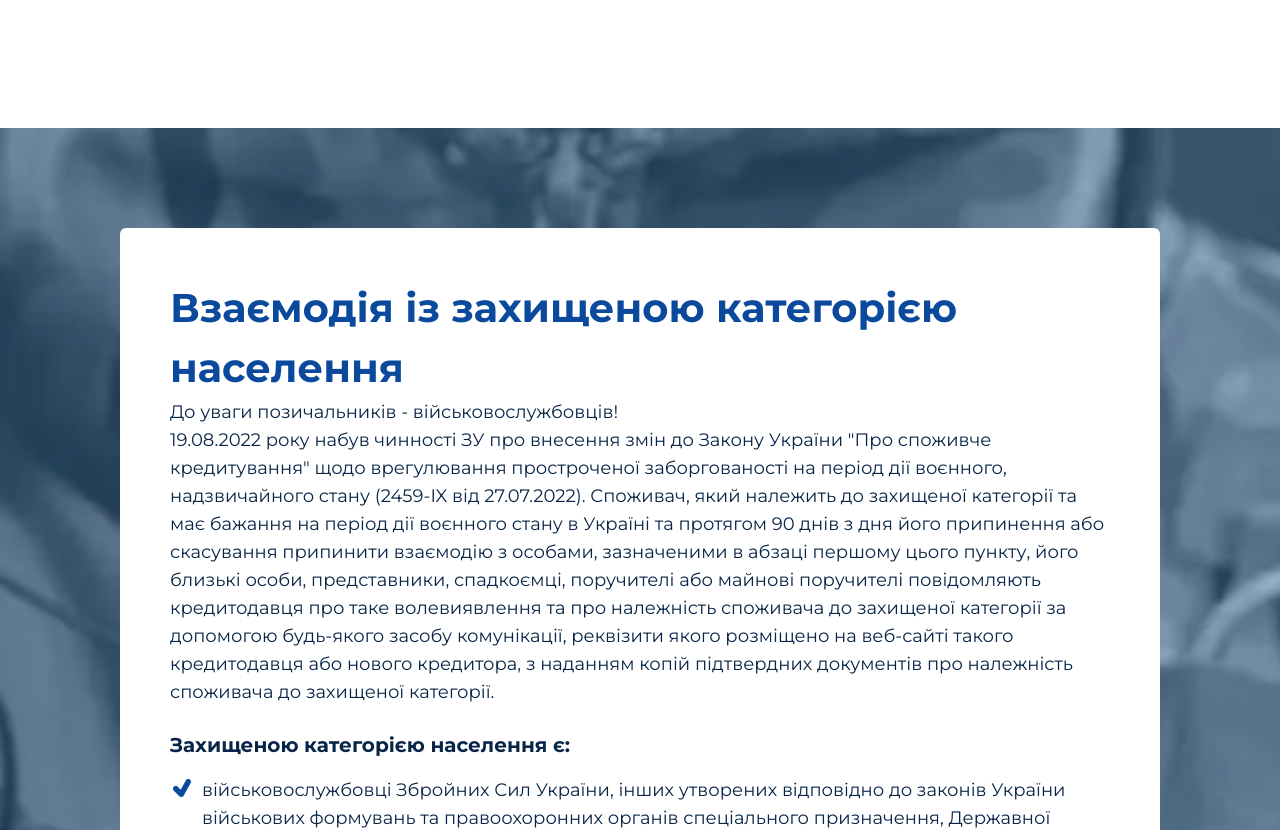
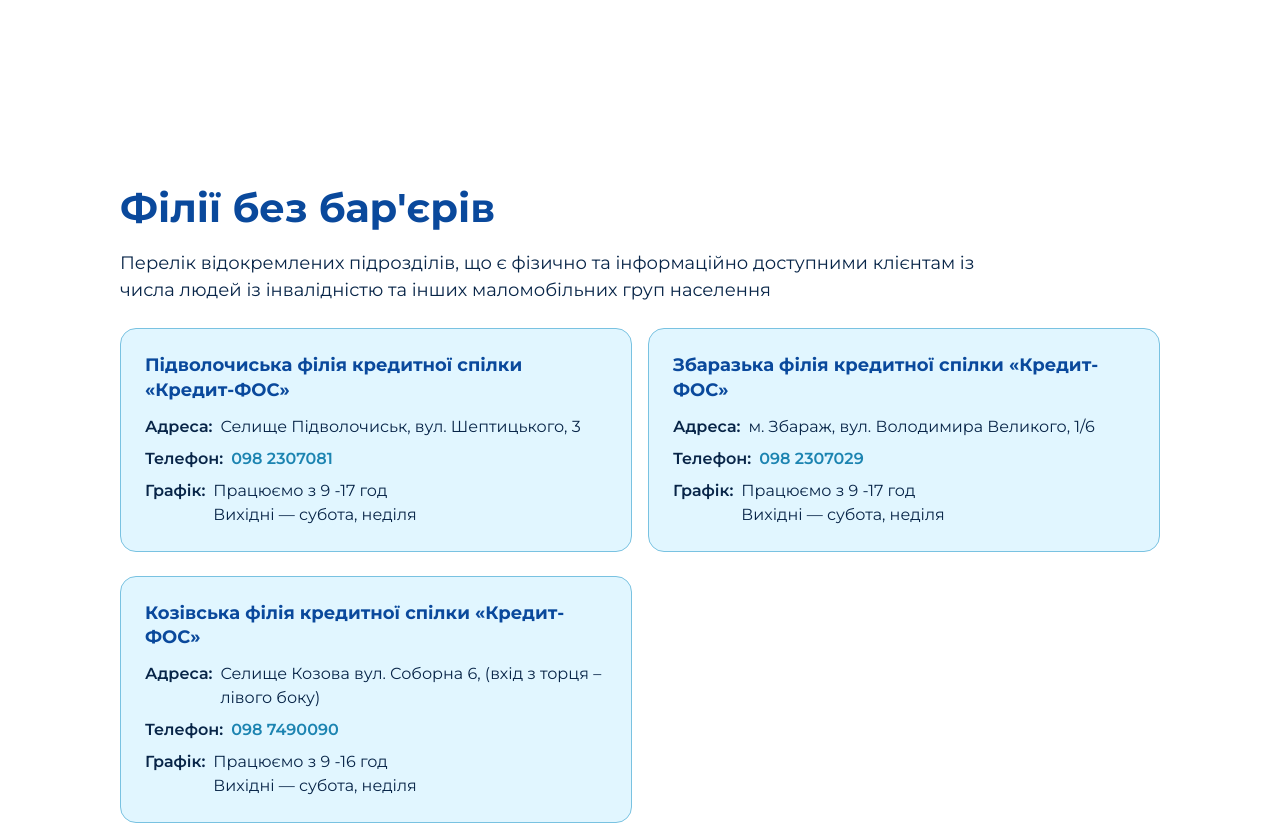
Before and after one commit to yurickv/Kredyt-fos-company-web-site, a Next.js app: page / in a window 1280 px wide. Shown: the part 1860-2690 px from the top of the page. Built offline with nearby package versions, Linux system fonts and the light colour scheme.

Commit message:
added SectionAccessibility

```diff
--- a/src/app/page.tsx
+++ b/src/app/page.tsx
@@ -1,4 +1,5 @@
 import { HeroSlider } from "@/components/main-page/heroSection";
+import { SectionAccessibility } from "@/components/main-page/sectionAccessibility/sectionAccessibility";
 import { SectionAdvantage } from "@/components/main-page/sectionAdvantage/sectionAdvantage";
 import { SectionConsultForm } from "@/components/main-page/sectionConsult/sectionConsult";
 import { SectionMap } from "@/components/main-page/sectionMap";
@@ -13,6 +14,7 @@
       <HeroSlider />
       <SectionServices />
       <SectionAdvantage />
+      <SectionAccessibility />
       <SectionMilitary />
       <SectionPartners />
       <NewsSliderWrapper />
--- /dev/null
+++ b/src/components/main-page/sectionAccessibility/sectionAccessibility.tsx
@@ -0,0 +1,73 @@
+const branches = [
+  {
+    name: "Підволочиська філія кредитної спілки «Кредит-ФОС»",
+    address: "Селище Підволочиськ, вул. Шептицького, 3",
+    phone: "098 2307081",
+    schedule: "Працюємо з 9 -17 год",
+    dayOff: "Вихідні — субота, неділя",
+  },
+  {
+    name: "Збаразька філія кредитної спілки «Кредит-ФОС»",
+    address: "м. Збараж, вул. Володимира Великого, 1/6",
+    phone: "098 2307029",
+    schedule: "Працюємо з 9 -17 год",
+    dayOff: "Вихідні — субота, неділя",
+  },
+  {
+    name: "Козівська філія кредитної спілки «Кредит-ФОС»",
+    address: "Селище Козова вул. Соборна 6, (вхід з торця – лівого боку)",
+    phone: "098 7490090",
+    schedule: "Працюємо з 9 -16 год",
+    dayOff: "Вихідні — субота, неділя",
+  },
+];
+
+export const SectionAccessibility = () => {
+  return (
+    <section className="pt-10 lg:pt-[50px] pb-16 md:pb-[138px] lg:pb-[124px] max-w-[1536px] mx-auto bg-netural_100">
+      <div className="px-4 md:px-[78px] lg:px-[120px]">
+        <h2 className="title">Філії без бар&#39;єрів</h2>
+        <p className="text-[16px] md:text-[18px] text-primary_700 mt-3 max-w-[900px]">
+          Перелік відокремлених підрозділів, що є фізично та інформаційно
+          доступними клієнтам із числа людей із інвалідністю та інших
+          маломобільних груп населення
+        </p>
+        <ul className="flex flex-col gap-6 md:grid md:grid-cols-2 xl:grid-cols-3 md:gap-x-4 md:gap-y-6 mt-6">
+          {branches.map((branch) => (
+            <li
+              key={branch.name}
+              className="rounded-2xl border border-primary_200 bg-primary_100 p-6 flex flex-col gap-3 hover:shadow-lg transition-shadow duration-300"
+            >
+              <h3 className="text-primary_400 text-[16px] md:text-[18px] font-bold leading-snug">
+                {branch.name}
+              </h3>
+              <div className="flex flex-col gap-2 text-[15px] md:text-[16px] text-primary_700">
+                <p className="flex items-start gap-2">
+                  <span className="font-semibold shrink-0">Адреса:</span>
+                  <span>{branch.address}</span>
+                </p>
+                <p className="flex items-start gap-2">
+                  <span className="font-semibold shrink-0">Телефон:</span>
+                  <a
+                    href={`tel:+380${branch.phone.replace(/\s/g, "").slice(1)}`}
+                    className="text-primary_300 hover:text-primary_200 transition-colors duration-300 font-semibold"
+                  >
+                    {branch.phone}
+                  </a>
+                </p>
+                <p className="flex items-start gap-2">
+                  <span className="font-semibold shrink-0">Графік:</span>
+                  <span>
+                    {branch.schedule}
+                    <br />
+                    {branch.dayOff}
+                  </span>
+                </p>
+              </div>
+            </li>
+          ))}
+        </ul>
+      </div>
+    </section>
+  );
+};
```
